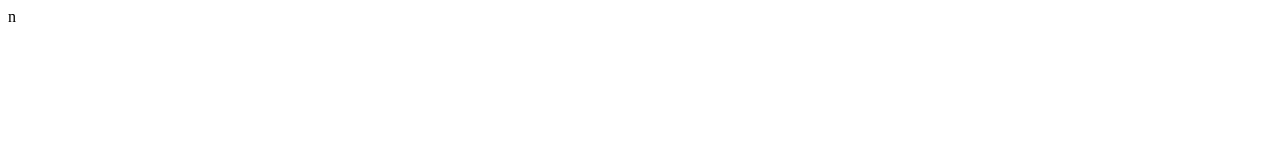
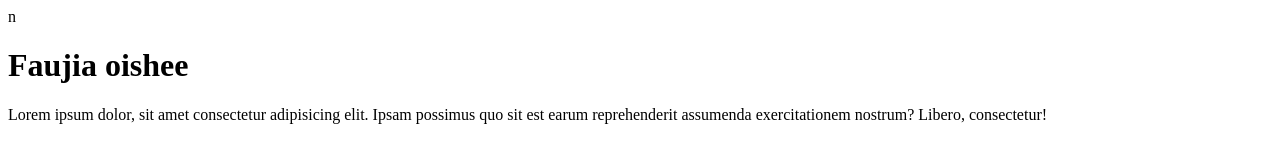
Before and after one commit to Faujia-Oishee96/my-second-repo, a plain HTML site: page index.html in a window 1280 px wide. Drawn offline with Linux system fonts and the light colour scheme.

Commit message:
second commit

```diff
--- a/index.html
+++ b/index.html
@@ -7,6 +7,8 @@
     <title>My Website</title>
 </head>n
 <body>
-
+    <h1>Faujia oishee</h1>
+    <p>Lorem ipsum dolor, sit amet consectetur adipisicing elit. Ipsam possimus quo sit est
+        earum reprehenderit assumenda exercitationem nostrum? Libero, consectetur!</p>
 </body>
 </html>
```
